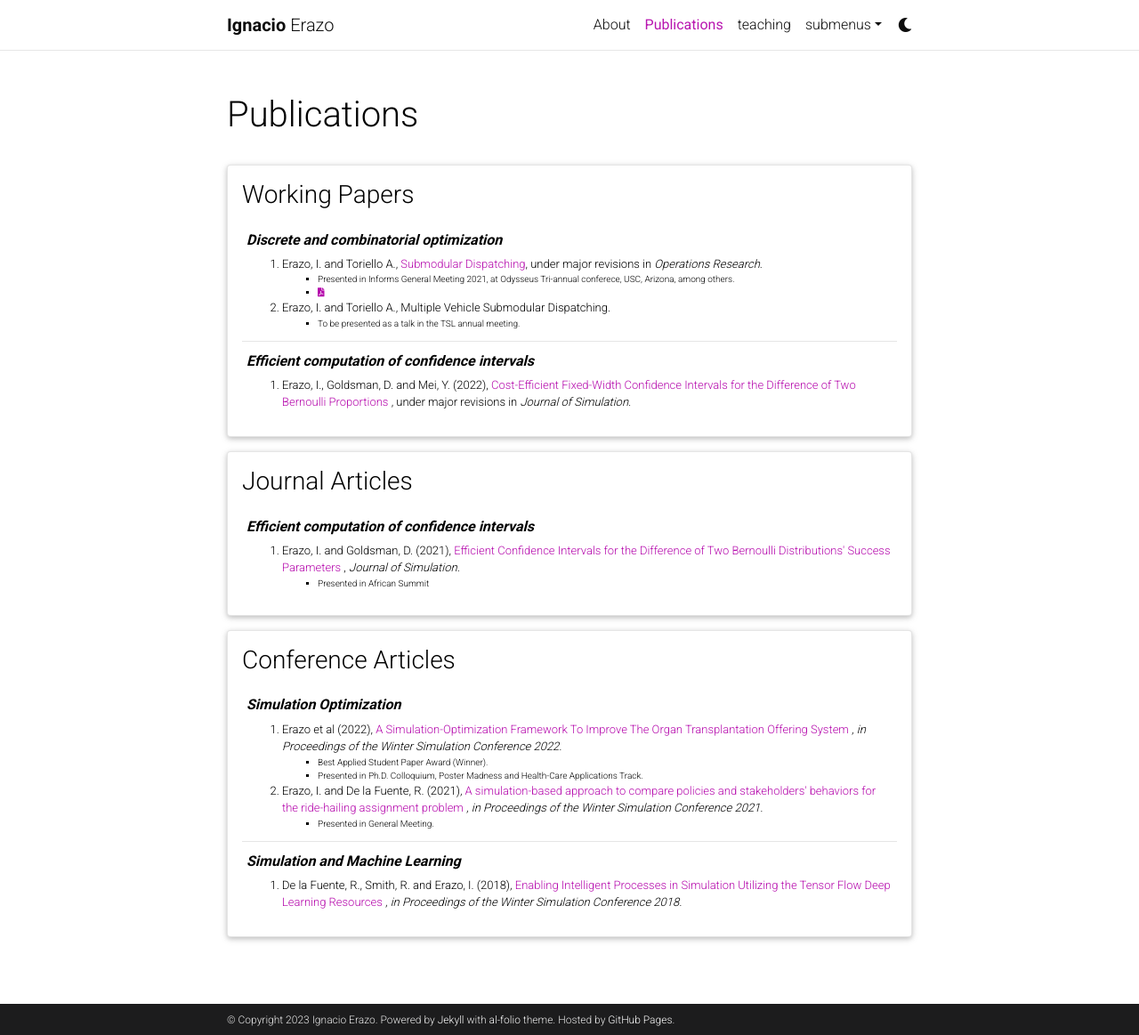
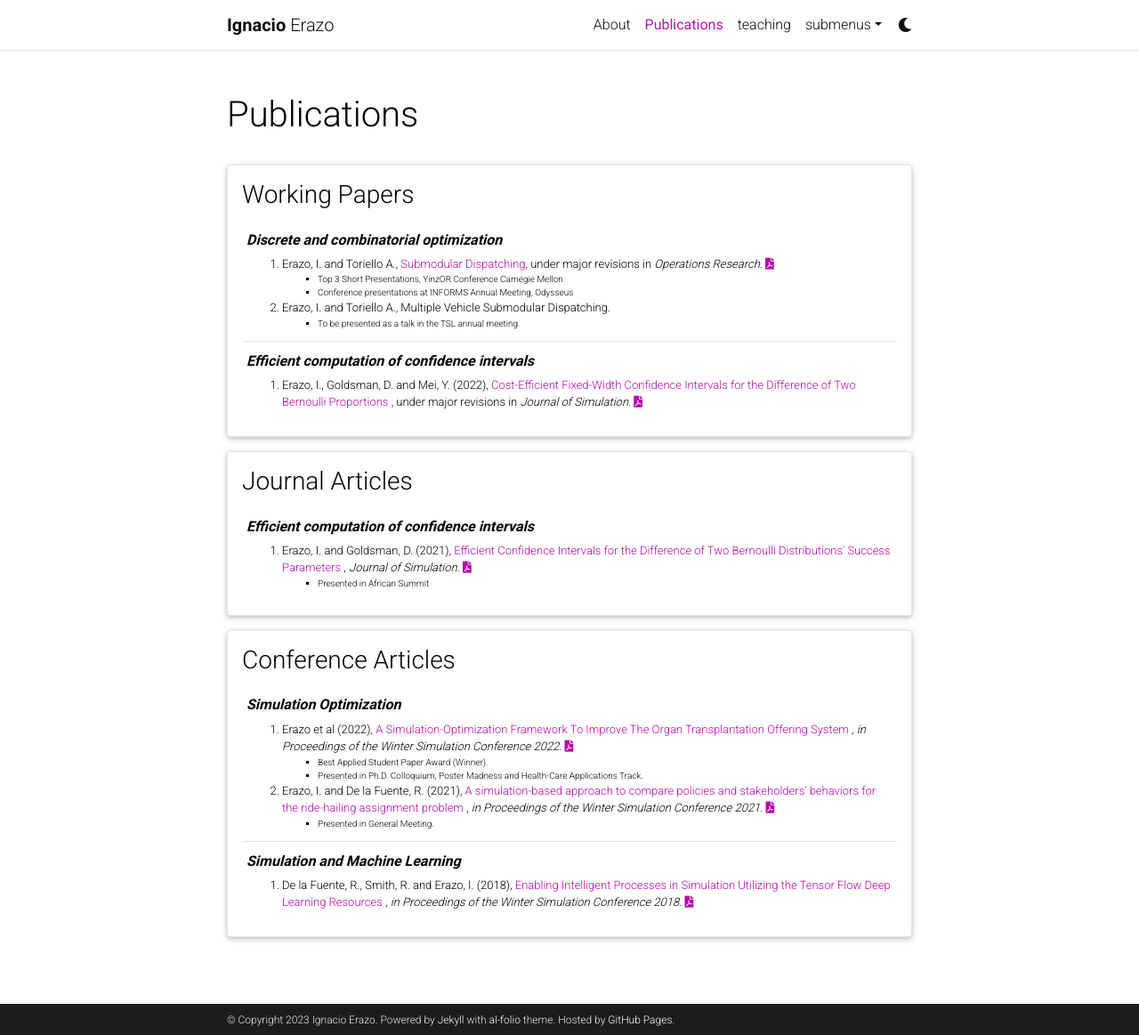
Before and after one commit to ierazo/ierazo.github.io, a Jekyll site: the page built from _pages/pubs_detailed.md, in a window 1280 px wide and 1163 px high. Shown: the whole window at 89% size. Built offline with Jekyll 4.4.1, drawn with Linux system fonts in a browser that asks for light colours; comment, search, counter and statistics services are not loaded; a style sheet for code colours, icons or effects is not loaded.

Commit message:
added pdfs for pubs

```diff
--- a/_data/pubs_detailed.yml
+++ b/_data/pubs_detailed.yml
@@ -1,29 +1,29 @@
-# Preprints
+##################################################################### Preprints
 - title: Working Papers
   type: pubs_list
   contents:
     - title: Discrete and combinatorial optimization
       description:
-        - title: Erazo, I. and Toriello A., <a href="https://www.researchgate.net/publication/361592420_Submodular_Dispatching">Submodular Dispatching</a>, under major revisions in <em> Operations Research</em>.
+        - title: Erazo, I. and Toriello A., <a href="https://www.researchgate.net/publication/361592420_Submodular_Dispatching">Submodular Dispatching</a>, under major revisions in <em> Operations Research</em>. <a href="../assets/pdf/preprints/2022_smd_or_original.pdf"><i class="fas fa-file-pdf"></i></a>
           contents:
-            - Presented in Informs General Meeting 2021, at Odysseus Tri-annual conferece, USC, Arizona, among others.
-            - <a href="../assets/pdf/example_pdf.pdf"><i class="fas fa-file-pdf"></i></a>
+            - Top 3 Short Presentations, YinzOR Conference Carnegie Mellon.
+            - Conference presentations at INFORMS Annual Meeting, Odysseus
         - title: Erazo, I. and Toriello A., Multiple Vehicle Submodular Dispatching.
           contents:
             - To be presented as a talk in the TSL annual meeting.
 
     - title: Efficient computation of confidence intervals
       description:
-        - title: Erazo, I., Goldsman, D. and Mei, Y. (2022),  <a href="https://www.researchgate.net/publication/361765004_Cost-Efficient_Fixed-Width_Confidence_Intervals_for_the_Difference_of_Two_Bernoulli_Proportions"> Cost-Efficient Fixed-Width Confidence Intervals for the Difference of Two Bernoulli Proportions </a>, under major revisions in <em> Journal of Simulation. </em>
+        - title: Erazo, I., Goldsman, D. and Mei, Y. (2022),  <a href="https://www.researchgate.net/publication/361765004_Cost-Efficient_Fixed-Width_Confidence_Intervals_for_the_Difference_of_Two_Bernoulli_Proportions"> Cost-Efficient Fixed-Width Confidence Intervals for the Difference of Two Bernoulli Proportions </a>, under major revisions in <em> Journal of Simulation. </em> <a href="../assets/pdf/preprints/2022_cost_efficient_CIs.pdf"><i class="fas fa-file-pdf"></i></a>
 
 
-# Journal
+####################################################################### Journal
 - title: Journal Articles
   type: pubs_list
   contents:
     - title: Efficient computation of confidence intervals
       description:
-        - title: Erazo, I. and Goldsman, D. (2021), <a href="https://www.researchgate.net/publication/355212303_Efficient_confidence_intervals_for_the_difference_of_two_Bernoulli_distributions'_success_parameters"> Efficient Confidence Intervals for the Difference of Two Bernoulli Distributions' Success Parameters </a>, <em> Journal of Simulation. </em>
+        - title: Erazo, I. and Goldsman, D. (2021), <a href="https://www.researchgate.net/publication/355212303_Efficient_confidence_intervals_for_the_difference_of_two_Bernoulli_distributions'_success_parameters"> Efficient Confidence Intervals for the Difference of Two Bernoulli Distributions' Success Parameters </a>, <em> Journal of Simulation. </em> <a href="../assets/pdf/journal_papers/2021_CIs_min_samples.pdf"><i class="fas fa-file-pdf"></i></a>
           contents:
             - Presented in African Summit
 
@@ -33,15 +33,15 @@
   contents:
     - title: Simulation Optimization
       description:
-        - title: Erazo et al (2022), <a href="https://www.researchgate.net/publication/367369443_A_Simulation-Optimization_Framework_to_Improve_the_Organ_Transplantation_Offering_System"> A Simulation-Optimization Framework To Improve The Organ Transplantation Offering System </a>, <em> in Proceedings of the Winter Simulation Conference 2022.</em>
+        - title: Erazo et al (2022), <a href="https://www.researchgate.net/publication/367369443_A_Simulation-Optimization_Framework_to_Improve_the_Organ_Transplantation_Offering_System"> A Simulation-Optimization Framework To Improve The Organ Transplantation Offering System </a>, <em> in Proceedings of the Winter Simulation Conference 2022.</em> <a href="../assets/pdf/conference_papers/2022_WSC_Transplantation.pdf"><i class="fas fa-file-pdf"></i></a>
           contents:
             - Best Applied Student Paper Award (Winner).
             - Presented in Ph.D. Colloquium, Poster Madness and Health-Care Applications Track.
 
-        - title: Erazo, I. and De la Fuente, R. (2021), <a href="https://www.researchgate.net/publication/358830509_A_Simulation-Based_Approach_To_Compare_Policies_and_Stakeholders'_Behaviors_For_The_Ride-Hailing_Assignment_Problem"> A simulation-based approach to compare policies and stakeholders' behaviors for the ride-hailing assignment problem </a>, <em> in Proceedings of the Winter Simulation Conference 2021.</em>
+        - title: Erazo, I. and De la Fuente, R. (2021), <a href="https://www.researchgate.net/publication/358830509_A_Simulation-Based_Approach_To_Compare_Policies_and_Stakeholders'_Behaviors_For_The_Ride-Hailing_Assignment_Problem"> A simulation-based approach to compare policies and stakeholders' behaviors for the ride-hailing assignment problem </a>, <em> in Proceedings of the Winter Simulation Conference 2021.</em> <a href="../assets/pdf/conference_papers/2021_WSC_RideHailing.pdf"><i class="fas fa-file-pdf"></i></a>
           contents:
             - Presented in General Meeting.
 
     - title: Simulation and Machine Learning
       description:
-        - title: De la Fuente, R., Smith, R. and Erazo, I. (2018), <a href="https://www.researchgate.net/publication/330880329_ENABLING_INTELLIGENT_PROCESSES_IN_SIMULATION_UTILIZING_THE_TENSORFLOW_DEEP_LEARNING_RESOURCES"> Enabling Intelligent Processes in Simulation Utilizing the Tensor Flow Deep Learning Resources </a>, <em> in Proceedings of the Winter Simulation Conference 2018.</em>
+        - title: De la Fuente, R., Smith, R. and Erazo, I. (2018), <a href="https://www.researchgate.net/publication/330880329_ENABLING_INTELLIGENT_PROCESSES_IN_SIMULATION_UTILIZING_THE_TENSORFLOW_DEEP_LEARNING_RESOURCES"> Enabling Intelligent Processes in Simulation Utilizing the Tensor Flow Deep Learning Resources </a>, <em> in Proceedings of the Winter Simulation Conference 2018.</em> <a href="../assets/pdf/conference_papers/2018_WSC_ML.pdf"><i class="fas fa-file-pdf"></i></a>
```
Also changed, not shown: 6 other files.
